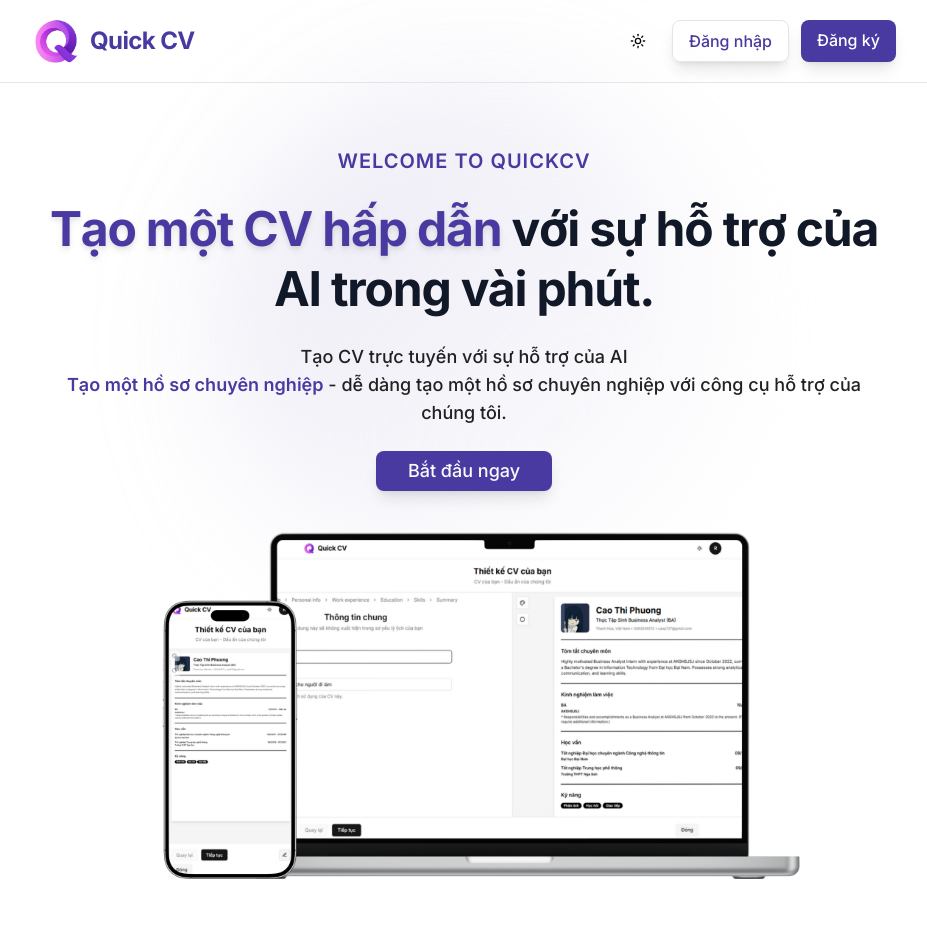
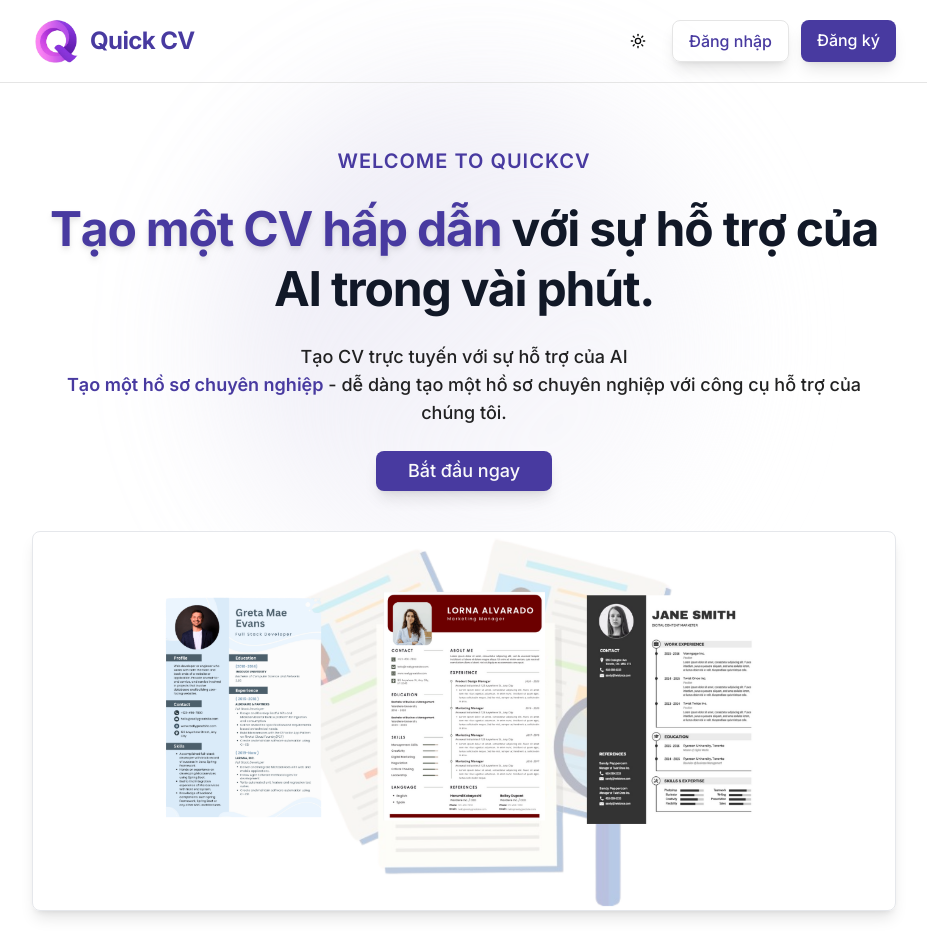
Before and after one commit to Caoophuongg/quickcv, a Next.js app: page / in a window 1280 px wide. Shown: the top 952 px of the page, without its empty margins (176-1103 px from the left). Built offline with nearby package versions, Linux system fonts and the light colour scheme; no server answers; the database is empty.

Commit message:
fix: cập nhật giao diện trang chính với hiệu ứng bóng đổ cho phần hiển thị resume preview nhằm nâng cao trải nghiệm người dùng

```diff
--- a/src/app/page.tsx
+++ b/src/app/page.tsx
@@ -97,7 +97,7 @@
                 </Link>
               </Button>
             </div>
-            <div className="w-full flex justify-center">
+            <div className="w-full flex justify-center shadow-lg rounded-lg border border-gray-200 hover:scale-105 transition-transform duration-300 ">
               <Image
                 src="/resume-preview.jpg"
                 alt="Resume preview"
```
Also changed, not shown: public/resume-preview.jpg.
